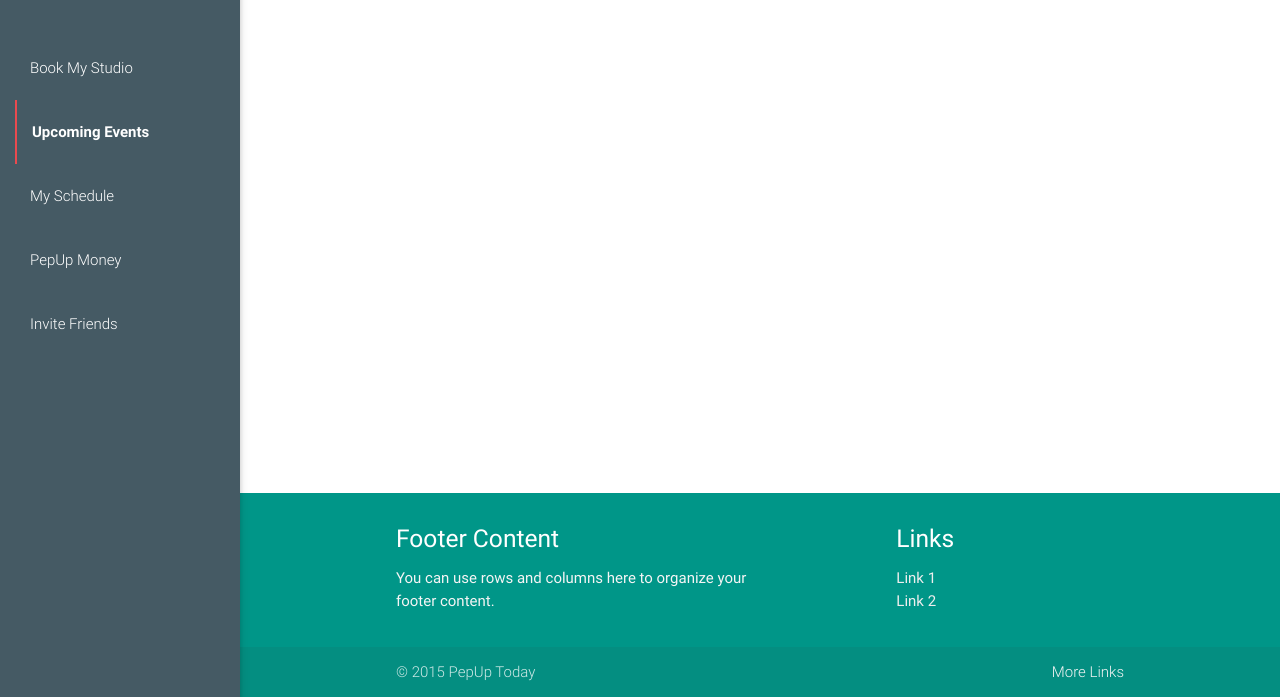
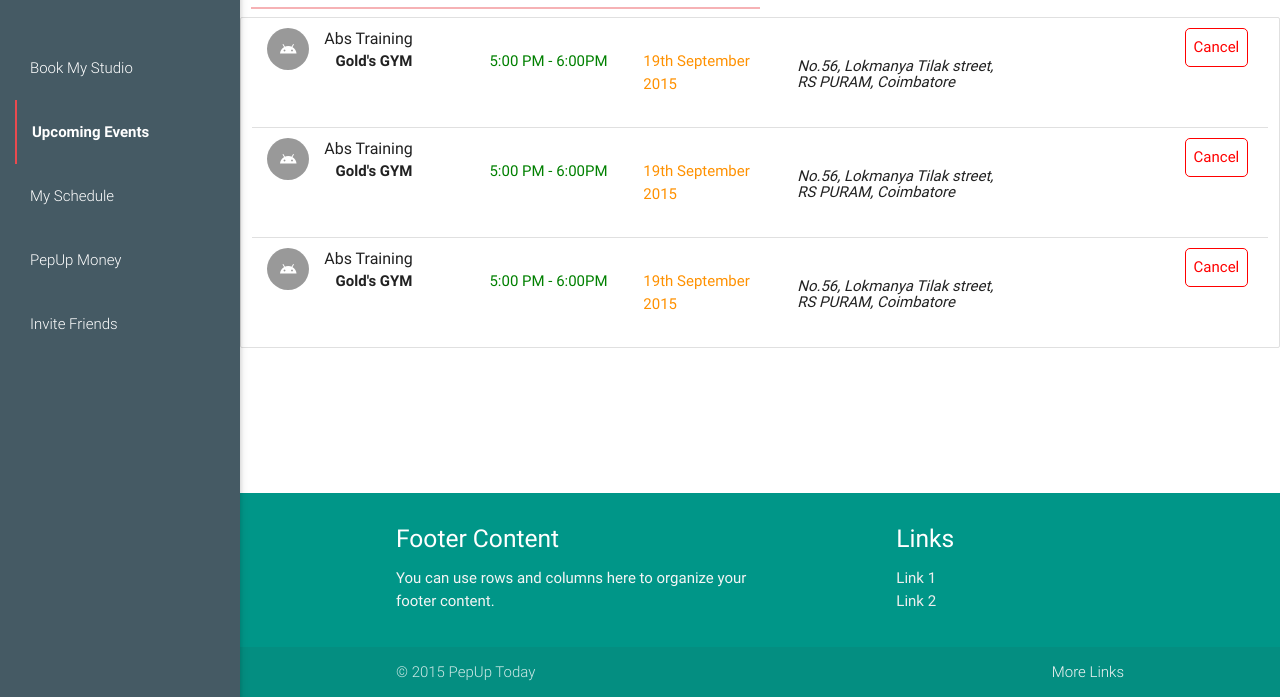
Before and after one commit to JaharshKotha/pepup-1, a plain HTML site: page upcoming.html in a window 1280 px wide. Shown: the part 103-800 px from the top of the page. Drawn offline with Linux system fonts and the light colour scheme.

Commit message:
upcoming events, past events template added

```diff
--- a/upcoming.html
+++ b/upcoming.html
@@ -55,7 +55,148 @@
 
 
       <main>
+        <div class="row">
+          <div class="col s12">
+            <ul class="tabs">
+              <li class="tab col s3"><a class="home_tab active"href="#upcoming">Upcoming</a></li>
+              <li class="tab col s3"><a class="home_tab"href="#past">Past</a></li>
+            </ul>
+          </div>
+          <div id="upcoming" class="">
 
+
+            <ul class="collection col s12 m12 l9.5">
+
+              <li class="collection-item avatar">
+                <i class="material-icons circle">android</i>
+                <a href="#" class="book_now_btn_red right">Cancel</a>
+                <span class="title">Abs Training</span>
+                <div class="row">
+                <p class="col s12 m3 l2">
+                   <b>Gold's GYM</b>
+                </p>
+
+                   <div class="sched_time col s12 m3 l2">5:00 PM - 6:00PM</div>
+                   <div class="sched_date col s12 m3 l2">19th September 2015</div>
+
+                <h6 class="col s12 m12 l3">
+                   <i>No.56, Lokmanya Tilak street, RS PURAM, Coimbatore</i>
+                </h6>
+                </div>
+              </li>
+
+              <li class="collection-item avatar">
+                <i class="material-icons circle">android</i>
+                <a href="#" class="book_now_btn_red right">Cancel</a>
+                <span class="title">Abs Training</span>
+                <div class="row">
+                <p class="col s12 m3 l2">
+                   <b>Gold's GYM</b>
+                </p>
+
+                   <div class="sched_time col s12 m3 l2">5:00 PM - 6:00PM</div>
+                   <div class="sched_date col s12 m3 l2">19th September 2015</div>
+
+                <h6 class="col s12 m12 l3">
+                   <i>No.56, Lokmanya Tilak street, RS PURAM, Coimbatore</i>
+                </h6>
+                </div>
+              </li>
+
+
+              <li class="collection-item avatar">
+                <i class="material-icons circle">android</i>
+                <a href="#" class="book_now_btn_red right">Cancel</a>
+                <span class="title">Abs Training</span>
+                <div class="row">
+                <p class="col s12 m3 l2">
+                   <b>Gold's GYM</b>
+                </p>
+
+                   <div class="sched_time col s12 m3 l2">5:00 PM - 6:00PM</div>
+                   <div class="sched_date col s12 m3 l2">19th September 2015</div>
+
+                <h6 class="col s12 m12 l3">
+                   <i>No.56, Lokmanya Tilak street, RS PURAM, Coimbatore</i>
+                </h6>
+                </div>
+              </li>
+
+
+
+            </ul>
+
+          </div>
+
+
+
+          <div id="past" class="col s12">
+
+
+            <ul class="collection col s12 m12 l9.5">
+
+              <li class="collection-item avatar">
+                <i class="material-icons circle">android</i>
+                <a href="#" class="book_now_btn_green right">REVIEW</a>
+                <span class="title">Abs Training</span>
+                <div class="row">
+                <p class="col s12 m3 l2">
+                   <b>Gold's GYM</b>
+                </p>
+
+                   <div class=" col s12 m3 l2">5:00 PM - 6:00PM</div>
+                   <div class=" col s12 m3 l2">19th September 2015</div>
+
+                <h6 class="col s12 m12 l3">
+                   <i>No.56, Lokmanya Tilak street, RS PURAM, Coimbatore</i>
+                </h6>
+                </div>
+              </li>
+
+              <li class="collection-item avatar">
+                <i class="material-icons circle">android</i>
+                <a href="#" class="book_now_btn_green right">REVIEW</a>
+                <span class="title">Abs Training</span>
+                <div class="row">
+                <p class="col s12 m3 l2">
+                   <b>Gold's GYM</b>
+                </p>
+
+                   <div class=" col s12 m3 l2">5:00 PM - 6:00PM</div>
+                   <div class=" col s12 m3 l2">19th September 2015</div>
+
+                <h6 class="col s12 m12 l3">
+                   <i>No.56, Lokmanya Tilak street, RS PURAM, Coimbatore</i>
+                </h6>
+                </div>
+              </li>
+
+
+              <li class="collection-item avatar">
+                <i class="material-icons circle">android</i>
+                <a href="#" class="book_now_btn_green right">REVIEW</a>
+                <span class="title">Abs Training</span>
+                <div class="row">
+                <p class="col s12 m3 l2">
+                   <b>Gold's GYM</b>
+                </p>
+
+                   <div class=" col s12 m3 l2">5:00 PM - 6:00PM</div>
+                   <div class=" col s12 m3 l2">19th September 2015</div>
+
+                <h6 class="col s12 m12 l3">
+                   <i>No.56, Lokmanya Tilak street, RS PURAM, Coimbatore</i>
+                </h6>
+                </div>
+              </li>
+
+
+
+            </ul>
+          </div>
+
+
+        </div>
 
       </main>
 
```
